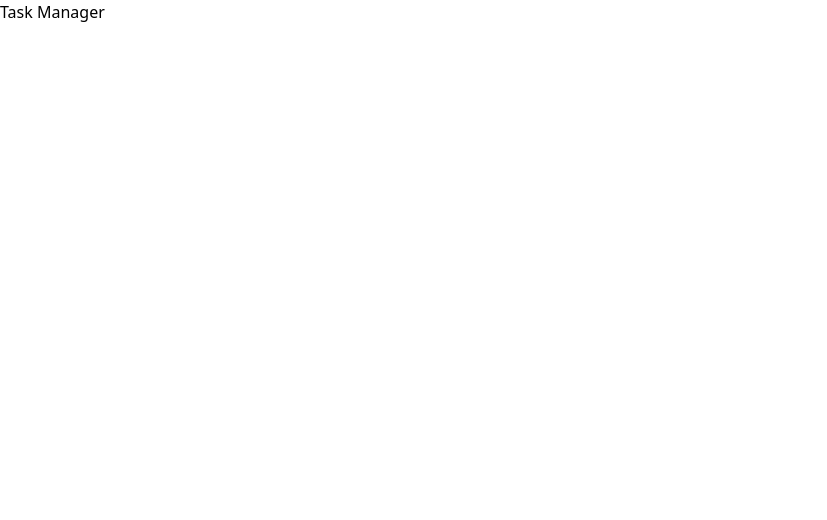
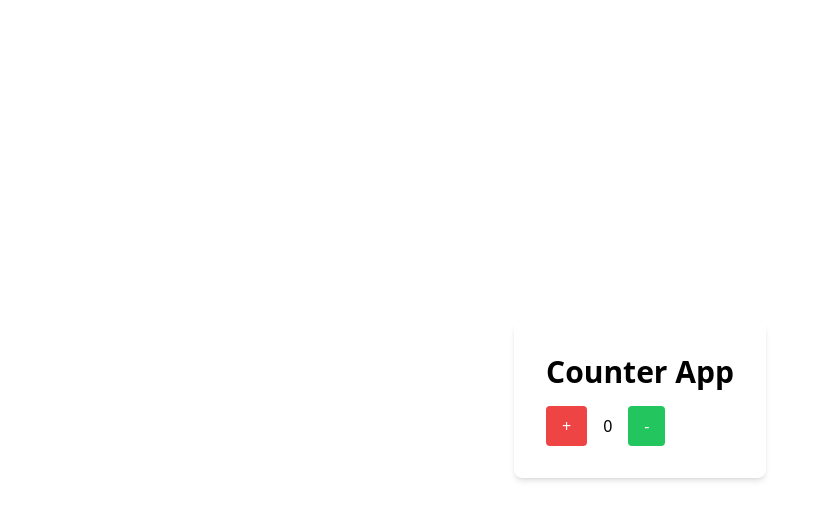
Before and after one commit to MusaMasroor/Car-Rental-Web-App, a React (Vite) app: page / in a window 1280 px wide. Shown: the top 520 px of the page, without its empty margins (0-827 px from the left). Built offline with nearby package versions, Linux system fonts and the light colour scheme.

Commit message:
updated src files

```diff
--- a/src/App.tsx
+++ b/src/App.tsx
@@ -1,12 +1,10 @@
+import Counter from "./Features/counter/Counter";
+const App: React.FC = () => {
+  return (
+    <div className="App">
+      <Counter />
+    </div>
+  );
+};
 
-const App:React.FC = () => {
-  return (
-    <>
-    <div className="App">
-        <h1>Task Manager</h1>
-
-        </div></>
-  )
-}
-
-export default App
+export default App;
--- /dev/null
+++ b/src/Features/counter/Counter.tsx
@@ -0,0 +1,33 @@
+import { useSelector, useDispatch } from "react-redux";
+import { increament, decreament } from "./counterSlice";
+import { RootState } from "../../RootState";
+const Counter: React.FC = () => {
+  const count = useSelector((state: RootState) => state.counter.count);
+  const dispatch = useDispatch();
+  return (
+    <section className="flex items-center justify-center h-screen">
+      <div className="bg-white p-8 rounded-lg shadow-md">
+        <h1 className="text-3xl font-semibold mb-4">Counter App</h1>
+
+        <div className="flex items-center space-x-4">
+          <button
+            onClick={() => dispatch(increament())}
+            className="bg-red-500 text-white px-4 py-2 rounded focus:outline-none"
+          >
+            +
+          </button>
+          <p>{count}</p>
+
+          <button
+            onClick={() => dispatch(decreament())}
+            className="bg-green-500 text-white px-4 py-2 rounded focus:outline-none"
+          >
+            -
+          </button>
+        </div>
+      </div>
+    </section>
+  );
+};
+
+export default Counter;
--- /dev/null
+++ b/src/Features/counter/counterSlice.ts
@@ -0,0 +1,22 @@
+import { createSlice } from "@reduxjs/toolkit";
+
+interface CounterState {
+    count: number;
+}
+const initialState:CounterState = {
+    count: 0
+}
+export const counterSlice = createSlice({
+name:"counter",
+initialState,
+reducers:{
+    increament:(state)=>{
+state.count += 1;
+    },
+    decreament:(state)=>{
+state.count -= 1;
+    }
+}
+})
+export const {increament,decreament} = counterSlice.actions;
+export default counterSlice.reducer;
--- /dev/null
+++ b/src/RootState.ts
@@ -0,0 +1,9 @@
+import { combineReducers } from "@reduxjs/toolkit";
+import counterReducer from "../src/Features/counter/counterSlice";
+const rootReducer = combineReducers({
+    counter: counterReducer,
+  });
+
+  export type RootState = ReturnType<typeof rootReducer>;
+
+  export default rootReducer;
--- /dev/null
+++ b/src/app/store.ts
@@ -0,0 +1,7 @@
+import { configureStore } from "@reduxjs/toolkit";
+import counterReducer from "../Features/counter/counterSlice"
+export const store = configureStore({
+    reducer:{
+        counter:counterReducer,
+    }
+})
--- a/src/main.tsx
+++ b/src/main.tsx
@@ -2,11 +2,13 @@ import React from 'react'
 import ReactDOM from 'react-dom/client'
 import App from './App.tsx'
 import './index.css'
-
+import {store} from "./app/store.ts"
+import { Provider } from 'react-redux'
 ReactDOM.createRoot(document.getElementById('root')!).render(
   <React.StrictMode>
-
+<Provider store ={store}>
     <App />
+</Provider>
 
   </React.StrictMode>,
 )
--- a/tailwind.config.js
+++ b/tailwind.config.js
@@ -1,8 +1,8 @@
 /** @type {import('tailwindcss').Config} */
 export default {
-  content: [],
+  content: ["./src/**/*.html", "./src/**/*.tsx", "./src/**/*./ts"],
   theme: {
     extend: {},
   },
   plugins: [],
-}
+};
```
